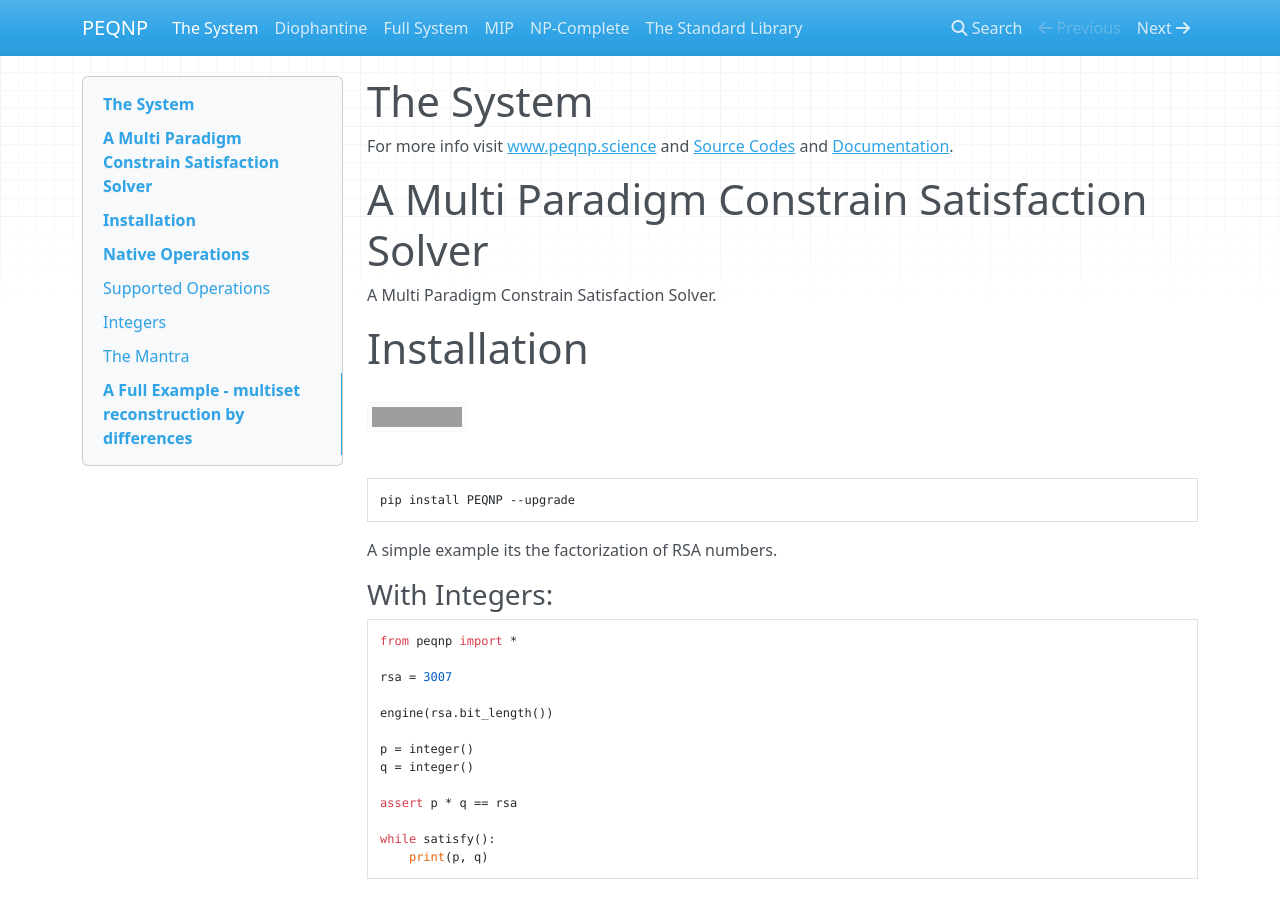
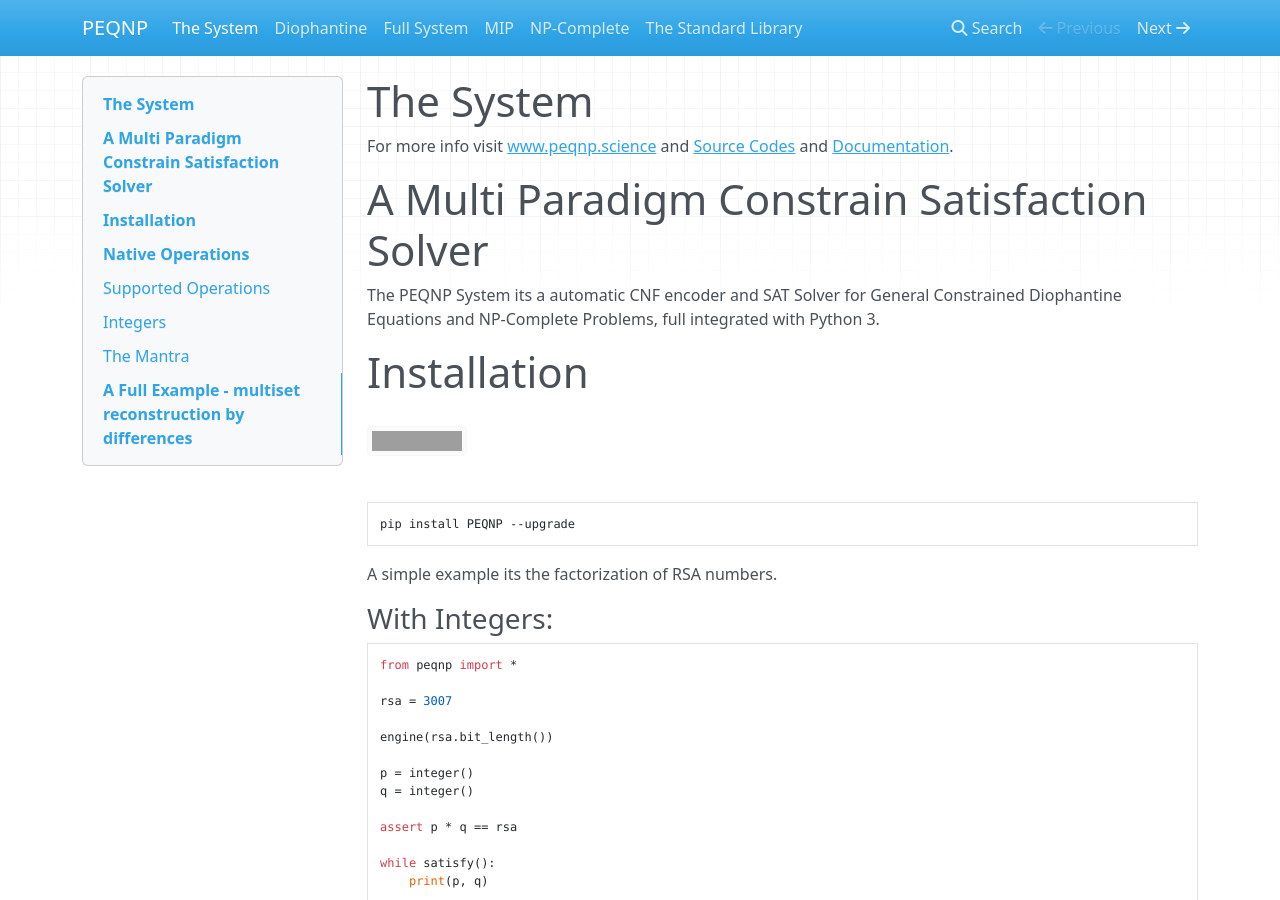
Before and after one commit to maxtuno/PEQNP, an MkDocs documentation site: the page built from docs/index.md, in a window 1280 px wide and 900 px high. Built offline with MkDocs 1.6.1, drawn with Linux system fonts in a browser that asks for light colours; nearby versions of some CDN libraries; formulas are drawn with MathJax 3; a script that is not in the unit is left out; grey boxes are pictures that could not be loaded.

Commit message:
PEQNP - 0.2.8 - 31-1-2020

```diff
--- a/docs/index.md
+++ b/docs/index.md
@@ -4,7 +4,7 @@ For more info visit [www.peqnp.science](http://www.peqnp.science) and [Source Co
 
 # A Multi Paradigm Constrain Satisfaction Solver
 
-A Multi Paradigm Constrain Satisfaction Solver.
+The PEQNP System its a automatic CNF encoder and SAT Solver for General Constrained Diophantine Equations and NP-Complete Problems, full integrated with Python 3.
 
 # Installation
 [![Downloads](https://pepy.tech/badge/peqnp)](https://pepy.tech/project/peqnp)
```
